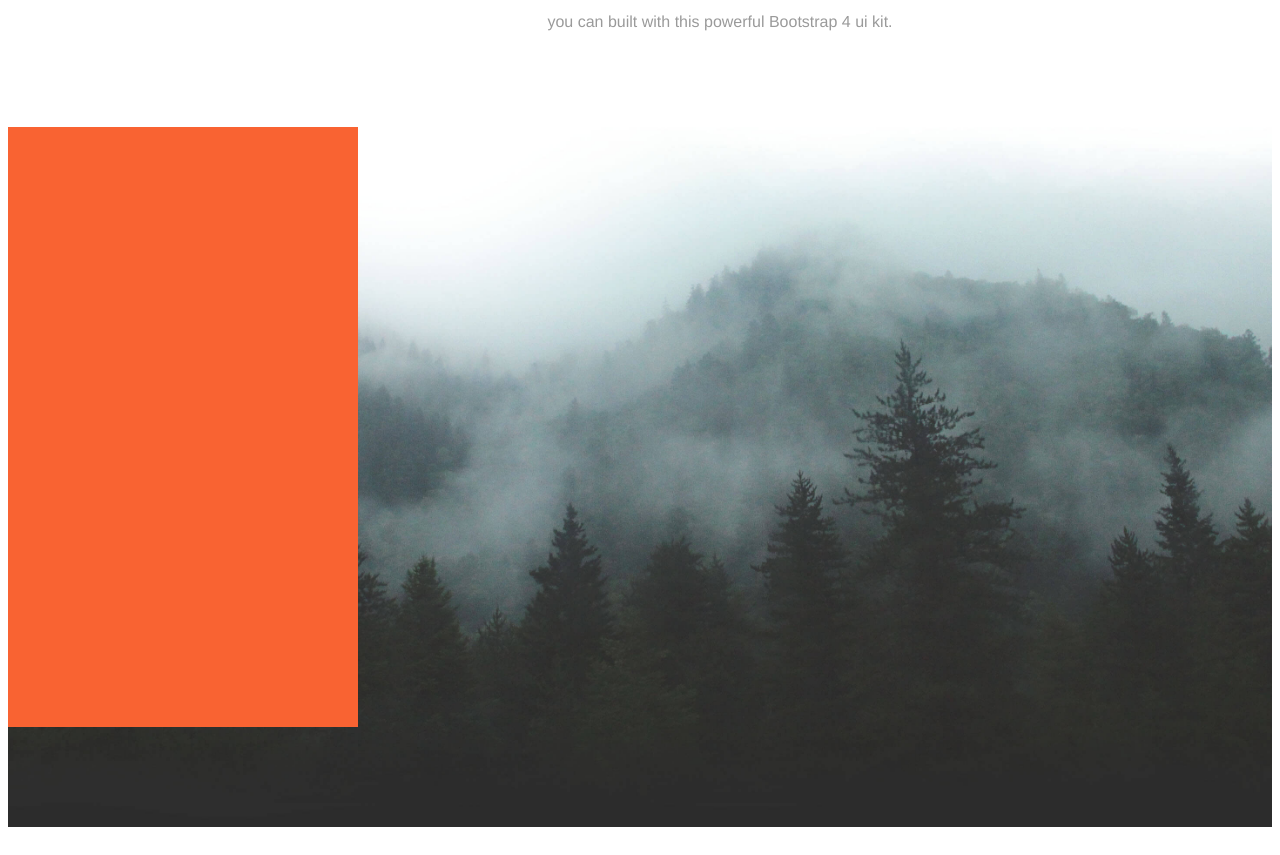
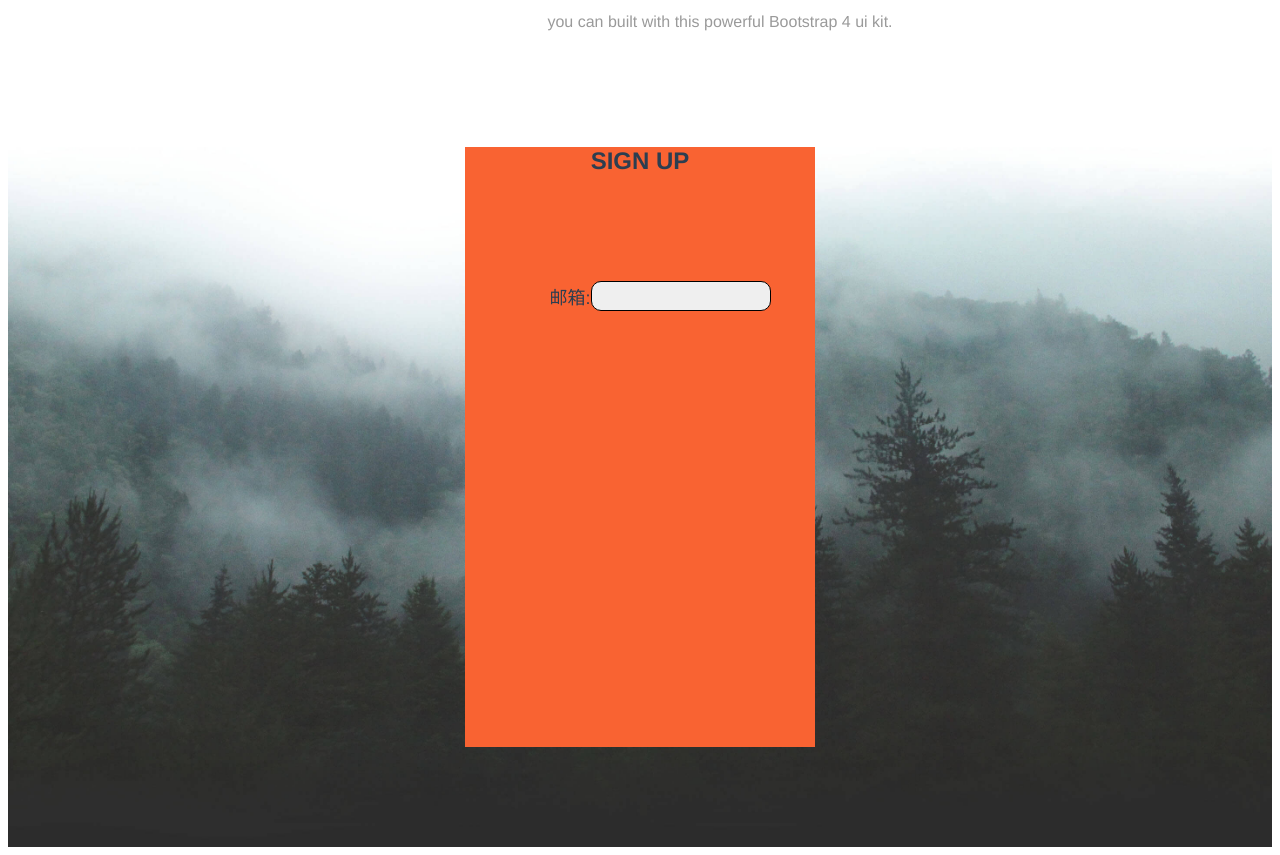
Before and after one commit to backy-1451592168/tem, a Vue app: page /#/backgroundDiagram in a window 1280 px wide. Shown: the part 1140-1995 px from the top of the page. Built offline with nearby package versions, Linux system fonts and the light colour scheme; what view-design would draw is missing.

Commit message:
新增一个自动滚动滚动条

```diff
--- a/src/components/HelloWorld.vue
+++ b/src/components/HelloWorld.vue
@@ -8,6 +8,7 @@
     <el-button type="success" plain><router-link to="/chart">chart图表</router-link></el-button>
     <el-button type="success" plain><router-link to="/globalFiltering">自定义指令 全局过滤</router-link></el-button>
     <el-button type="success" plain><router-link to="/BackgroundDiagram">背景图</router-link></el-button>
+    <el-button type="success" plain><router-link to="/scrollBar">滚动条自动滚动</router-link></el-button>
   </div>
 </template>
 
--- a/src/router/index.js
+++ b/src/router/index.js
@@ -63,6 +63,12 @@ const routes = [
     name: "backgroundDiagram",
     component: () =>
       import(/* webpackChunkName: "dragging" */ "../views/backgroundDiagram/index.vue"),
+  },
+  {
+    path: "/scrollBar",
+    name: "scrollBar",
+    component: () =>
+      import(/* webpackChunkName: "dragging" */ "../views/scrollBar/index.vue"),
   }
 ];
 
--- /dev/null
+++ b/src/scss/iconfont.scss
@@ -0,0 +1,6 @@
+@font-face {
+  font-family: 'iconfont';  /* Project id 2787274 */
+  src: url('//at.alicdn.com/t/font_2787274_5b29bcdouzu.woff2?t=1630654286399') format('woff2'),
+       url('//at.alicdn.com/t/font_2787274_5b29bcdouzu.woff?t=1630654286399') format('woff'),
+       url('//at.alicdn.com/t/font_2787274_5b29bcdouzu.ttf?t=1630654286399') format('truetype');
+}
--- a/src/views/backgroundDiagram/index.vue
+++ b/src/views/backgroundDiagram/index.vue
@@ -24,7 +24,20 @@
       <div class="section section-signup">
         <div class="container">
           <div class="row">
-
+            <div>
+              <h2>SIGN UP</h2>
+              <div>
+                <a>
+                  <i class="iconfont icon-ins"></i>
+                </a>
+              </div>
+            </div>
+            <ul>
+              <li>
+                <p>邮箱:</p>
+                <button></button>
+              </li>
+            </ul>
           </div>
         </div>
       </div>
@@ -65,6 +78,13 @@ export default {
 
 <style lang="scss" scoped>
 #deviceNavigation {
+  .iconfont {
+    font-family: "iconfont" !important;
+    font-size: 16px;
+    font-style: normal;
+    -webkit-font-smoothing: antialiased;
+    -moz-osx-font-smoothing: grayscale;
+  }
   .time {
     text-align: center;
   }
@@ -137,7 +157,30 @@ export default {
         max-width: 350px;
         background-color: #f96332;
         height: 600px;
-        display: flex;
+        margin: 0 auto;
+
+        ul {
+          margin-top: 50px;
+          display: inline-block;
+          li {
+            display: flex;
+            justify-content: center;
+            align-items: center;
+            list-style-type: none;
+            margin: 20px auto;
+
+            p {
+              font-size: 18px;
+            }
+
+            button {
+              width: 180px;
+              height: 30px;
+              border-radius: 10px;
+              border: 1px solid;
+            }
+          }
+        }
       }
     }
   }
--- a/src/views/chart/index.vue
+++ b/src/views/chart/index.vue
@@ -1,6 +1,6 @@
 <template>
   <div id="chart">
-    <ve-line :data="chartData"></ve-line>
+    <ve-line :extend="chartExtend" :data="chartData"></ve-line>
   </div>
 </template>
 
@@ -12,6 +12,25 @@ export default {
     VeLine
   },
   data () {
+    this.chartExtend = {
+      series: {
+        // 柱状图宽度
+        barMaxWidth: 35,
+        show: true,
+      },
+      grid: {right: 40},
+      tooltip: {
+        // position: 'top',
+        // show: true,
+        // trigger: 'axis',
+        formatter (params) {
+          console.log(params);
+          // let res  = params[0].name
+          // res += `<br />${params[0].marker}单位能耗：${params[0].value}`
+          // return res
+        }
+      }
+    }
     return {
       chartData: {
         columns: ["日期", "访问用户", "下单用户", "下单率"],
--- a/src/views/moment/index.vue
+++ b/src/views/moment/index.vue
@@ -1,6 +1,7 @@
 <template>
   <div id="deviceNavigation">
     <h1 class="time">{{timeData}}</h1>
+    <i class="iconfont icon-ins"></i>
   </div>
 </template>
 
--- /dev/null
+++ b/src/views/scrollBar/index.vue
@@ -0,0 +1,70 @@
+<template>
+  <div id="scrollBar">
+    <div ref="parent" id="parent" class="parent">
+      <div ref="child1" id="child1" class="child">
+        <li>1</li>
+        <li>2</li>
+        <li>3</li>
+        <li>4</li>
+        <li>5</li>
+      </div>
+      <div ref="child2" id="child2" class="child"></div>
+    </div>
+  </div>
+</template>
+
+<script>
+export default {
+  name: 'scrollBar',
+  data () {
+    return {
+    }
+  },
+  created () {
+    this.$nextTick(()=> {
+      this.init()
+    })
+  },
+  computed: {
+  },
+  methods: {
+    init () {
+      var parent = this.$refs.parent
+      var child1 = this.$refs.child1
+      var child2 = this.$refs.child2
+      child2.innerHTML = child1.innerHTML
+      setInterval(()=> {
+        if(parent.scrollTop >= child1.scrollHeight) {
+          parent.scrollTop = 0;
+        } else {
+          parent.scrollTop++
+        }
+      }, 20)
+    }
+  },
+  // 实例销毁之前调用
+  beforeDestroy () {
+  }
+}
+</script>
+
+<style lang="scss" scoped>
+#scrollBar {
+  .parent {
+    width: 300px;
+    height: 200px;
+    margin: 0 auto;
+    background: #242424;
+    overflow-y: scroll;
+  }
+  /*设置的子盒子高度大于父盒子，产生溢出效果*/
+  .child {
+    height: auto;
+  }
+  .child li {
+    height: 50px;
+    margin: 2px 0;
+    background: #009678;
+  }
+}
+</style>
--- /dev/null
+++ b/vue.config.js
@@ -0,0 +1,3 @@
+module.exports = {
+  lintOnSave: false  // 关掉代码校验
+};
```
Also changed, not shown: 1 other file (tests, documents, lock files or other folders).
